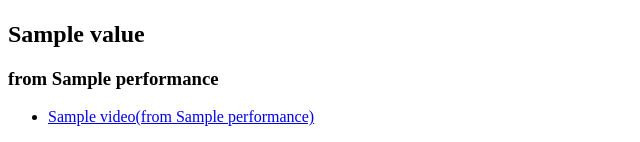
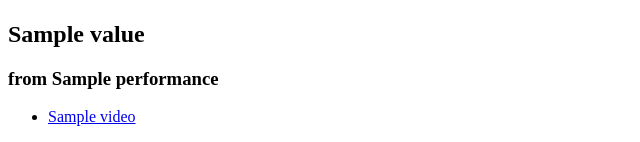
Before and after one commit to blumysden/ozet, a Django app: template templates/performances/video_by_category.html in a window 1280 px wide; the page is wider, and only the part inside the window is pictured. Shown: the part 1524-1666 px from the top of that part, without its empty margins (0-640 px from the left). Run offline with Django 3.2, Linux system fonts and the light colour scheme; the template is opened without the code that fills it: most values are stand-ins (such as "Sample title", 1, 10 or a date in 2020); some libraries are stand-ins or nearby versions.

Commit message:
Removed parenthetical from videos by category.

```diff
--- a/templates/performances/video_by_category.html
+++ b/templates/performances/video_by_category.html
@@ -22,7 +22,7 @@
 	<ul>
 			{% for video in performance.list %}
 		<li class="item">
-		    <a href="{{ video.url }}" class="video">{{ video.title }}{% if video.performance %}(from {{ video.performance }}){% endif %}</a>
+		    <a href="{{ video.url }}" class="video">{{ video.title }}</a>
 		</li>
 			{% endfor %}
 	</ul>
```
